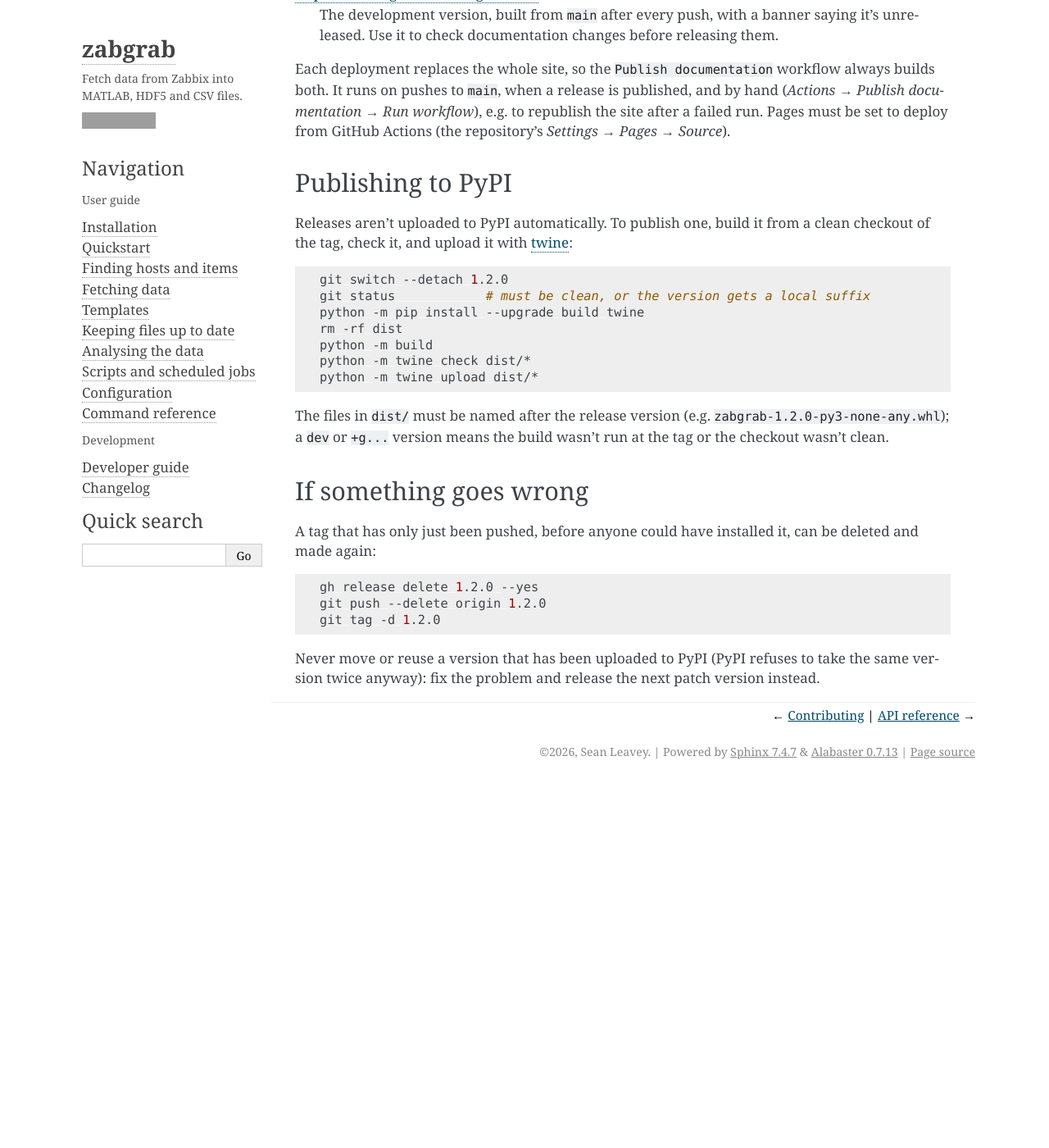
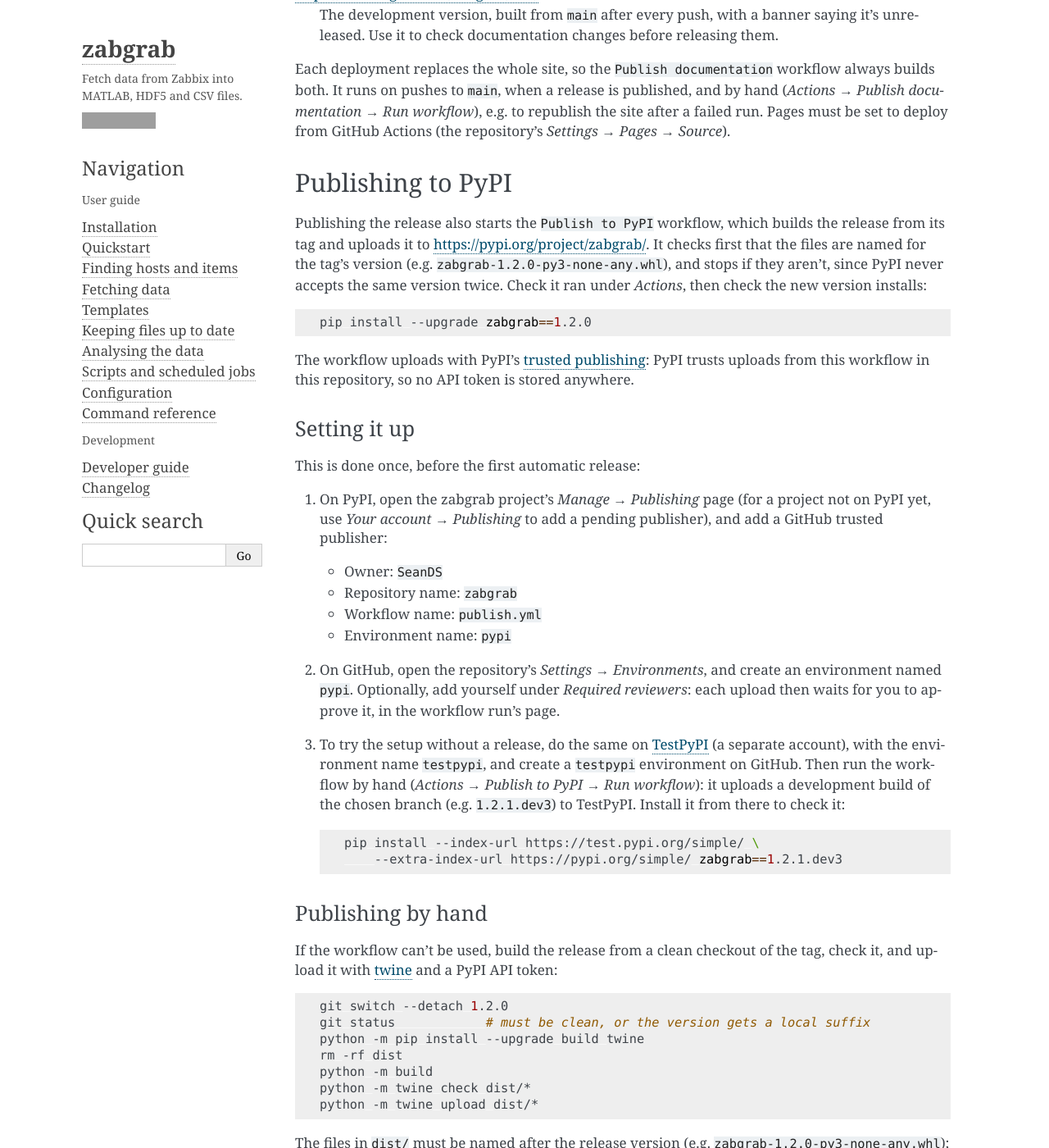
Before and after one commit to SeanDS/zabgrab, a Sphinx documentation site: the page built from docs/developers/releasing.rst, in a window 1280 px wide and 1400 px high, scrolled down 2128 px. Shown: the whole window at 82% size. Built offline with Sphinx 7.4.7, drawn with Linux system fonts in a browser that asks for light colours; before the commit the page ends 3084 px from its top, so only the background shows below that; some of the changed text lies outside the part shown; grey boxes are pictures that could not be loaded.

Commit message:
Publish releases to PyPI automatically
A new workflow uploads each published GitHub release to PyPI with trusted
publishing, after checking its files are named for the tag's version. Run by
hand, it uploads a development build to TestPyPI instead, to try the setup
out. The release guide describes the one-time setup.

Co-Authored-By: Claude Opus 5.5 <noreply@anthropic.com>
Claude-Session: https://claude.ai/code/session_01RwAjw1B4FMwohsQ2R2xPfk

```diff
--- a/docs/developers/releasing.rst
+++ b/docs/developers/releasing.rst
@@ -6,8 +6,9 @@ zabgrab's version comes from git tags, through `setuptools_scm
 Building at the commit tagged ``1.2.0`` gives version ``1.2.0``, and builds between
 releases get development versions such as ``1.2.1.dev3+g1234abc``.
 
-Publishing a release on GitHub also publishes its documentation to GitHub Pages
-(the ``Publish documentation`` workflow).
+Publishing a release on GitHub uploads it to PyPI (the ``Publish to PyPI``
+workflow) and publishes its documentation to GitHub Pages (the ``Publish
+documentation`` workflow).
 
 Version numbers
 ---------------
@@ -109,9 +110,56 @@ repository's *Settings* → *Pages* → *Source*).
 Publishing to PyPI
 ------------------
 
-Releases aren't uploaded to PyPI automatically. To publish one, build it from a
-clean checkout of the tag, check it, and upload it with `twine
-<https://twine.readthedocs.io/>`_:
+Publishing the release also starts the ``Publish to PyPI`` workflow, which builds
+the release from its tag and uploads it to https://pypi.org/project/zabgrab/. It
+checks first that the files are named for the tag's version (e.g.
+``zabgrab-1.2.0-py3-none-any.whl``), and stops if they aren't, since PyPI never
+accepts the same version twice. Check it ran under *Actions*, then check the new
+version installs:
+
+.. code-block:: bash
+
+   pip install --upgrade zabgrab==1.2.0
+
+The workflow uploads with PyPI's `trusted publishing
+<https://docs.pypi.org/trusted-publishers/>`_: PyPI trusts uploads from this
+workflow in this repository, so no API token is stored anywhere.
+
+Setting it up
+~~~~~~~~~~~~~
+
+This is done once, before the first automatic release:
+
+1. On PyPI, open the zabgrab project's *Manage* → *Publishing* page (for a project
+   not on PyPI yet, use *Your account* → *Publishing* to add a pending
+   publisher), and add a GitHub trusted publisher:
+
+   - Owner: ``SeanDS``
+   - Repository name: ``zabgrab``
+   - Workflow name: ``publish.yml``
+   - Environment name: ``pypi``
+
+2. On GitHub, open the repository's *Settings* → *Environments*, and create an
+   environment named ``pypi``. Optionally, add yourself under *Required reviewers*:
+   each upload then waits for you to approve it, in the workflow run's page.
+3. To try the setup without a release, do the same on `TestPyPI
+   <https://test.pypi.org/>`_ (a separate account), with the environment name
+   ``testpypi``, and create a ``testpypi`` environment on GitHub. Then run the
+   workflow by hand (*Actions* → *Publish to PyPI* → *Run workflow*): it uploads
+   a development build of the chosen branch (e.g. ``1.2.1.dev3``) to TestPyPI.
+   Install it from there to check it:
+
+   .. code-block:: bash
+
+      pip install --index-url https://test.pypi.org/simple/ \
+          --extra-index-url https://pypi.org/simple/ zabgrab==1.2.1.dev3
+
+Publishing by hand
+~~~~~~~~~~~~~~~~~~
+
+If the workflow can't be used, build the release from a clean checkout of the tag,
+check it, and upload it with `twine <https://twine.readthedocs.io/>`_ and a PyPI
+API token:
 
 .. code-block:: bash
 
@@ -130,8 +178,13 @@ wasn't run at the tag or the checkout wasn't clean.
 If something goes wrong
 -----------------------
 
-A tag that has only just been pushed, before anyone could have installed it, can be
-deleted and made again:
+If the ``Publish to PyPI`` workflow failed before uploading (e.g. the trusted
+publisher wasn't set up), fix the problem, then open the failed run under *Actions*
+and click *Re-run failed jobs*.
+
+A tag that hasn't been uploaded to PyPI (its release isn't published yet, or the
+upload failed), before anyone could have installed it, can be deleted and made
+again:
 
 .. code-block:: bash
 
```
Also changed, not shown: CLAUDE.md (+3 -1 lines), PLAN.md (+6 -2 lines), 1 other file.
